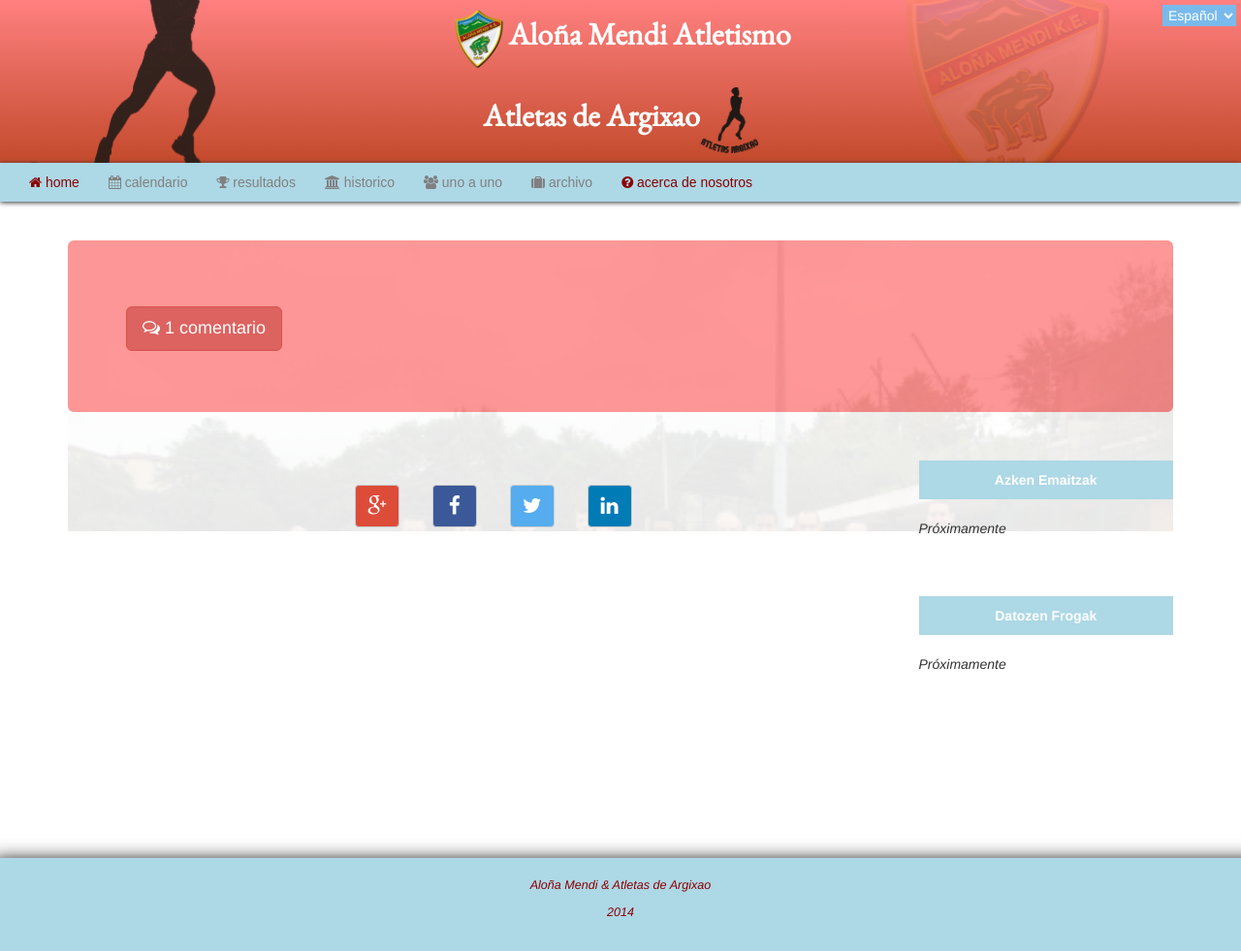
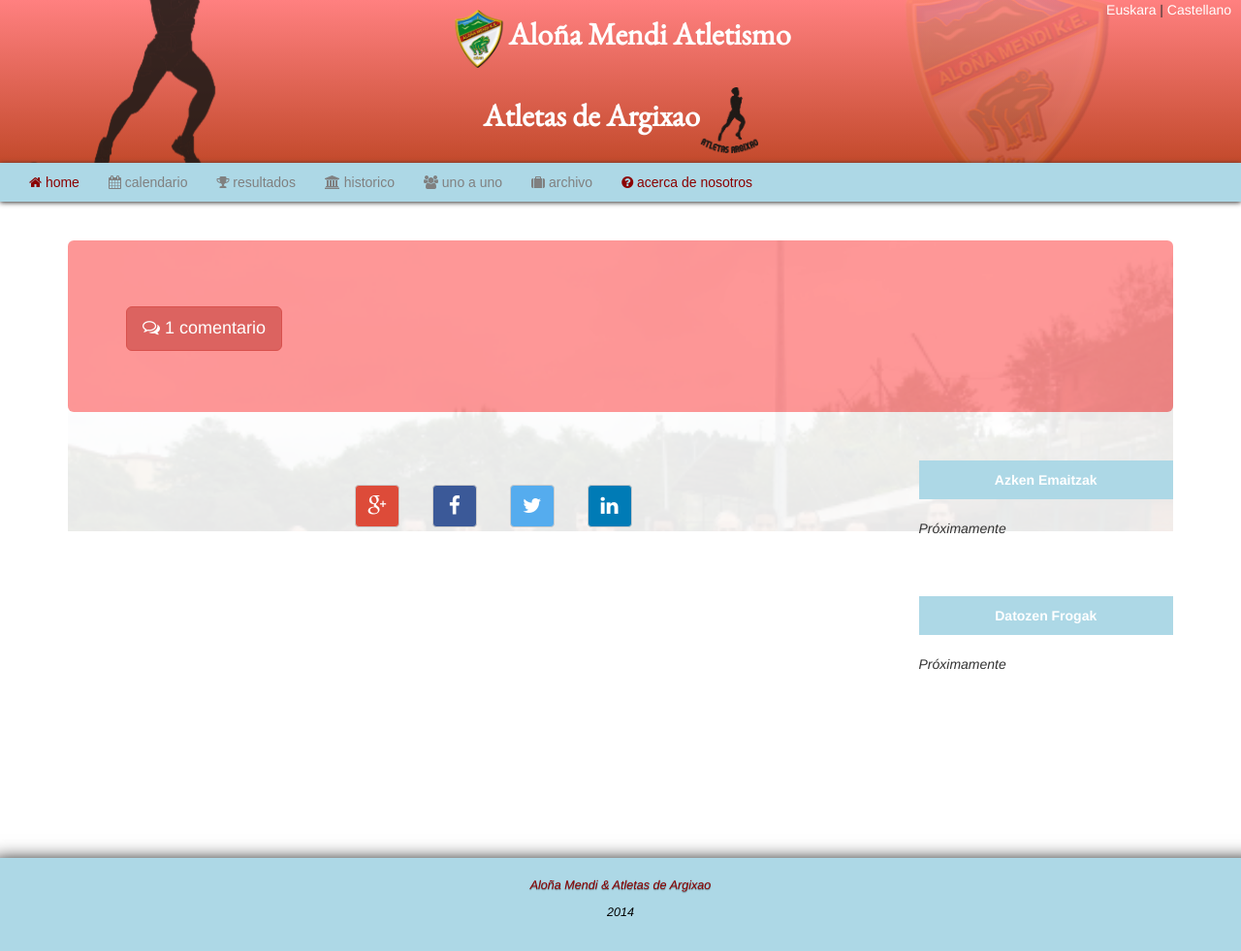
Before and after one commit to corand/athlet-stats, a Django app: template athlet_stats/athlet_stats/templates/web/post.html in a window 1280 px wide. Shown: the whole page at 97% size. Run offline with Django 3.2, Linux system fonts and the light colour scheme; the template is opened without the code that fills it, so the values that code supplies are empty; some libraries are stand-ins or nearby versions; some web fonts are replaced.

Commit message:
language links and footer shadow

```diff
--- a/athlet_stats/athlet_stats/static/css/web/style.css
+++ b/athlet_stats/athlet_stats/static/css/web/style.css
@@ -1,4 +1,6 @@
 h1 p{ margin: 0;}
+::-moz-selection { color: white;  background: #C34A2C; }
+::selection      { color: white;  background: #C34A2C; }
 .header{
         min-height:135px;
         text-align:center; background-color:lightblue;
@@ -7,6 +9,9 @@ h1 p{ margin: 0;}
 		 background-repeat: repeat-x;
 		position: relative;
         box-shadow: 0 0 2px 2px;}
+
+.langs{ position:absolute; top:0; right:10px; z-index:99;}
+.langs a{ color:white; }
 
 .footer{ text-align: center;
         padding:20px;
@@ -17,7 +22,11 @@ h1 p{ margin: 0;}
         margin-top:150px;
          font-style: italic; }
 
-.footer p{ color:darkred;}
+.footer p{ color:black;}
+
+.footer p:first-child{ color:darkred; display:inline-block;text-shadow:0 1px 1px rgba(0, 0, 0, 0.5); }
+
+
 
 .aloina_eskudua{ position: absolute;
 				top:0;
--- a/athlet_stats/athlet_stats/templates/web/base.html
+++ b/athlet_stats/athlet_stats/templates/web/base.html
@@ -16,18 +16,13 @@
 		<link rel="stylesheet" href="{{STATIC_URL}}font-awesome/css/font-awesome.min.css" />
 		<link rel="stylesheet" href="{{STATIC_URL}}css/web/style.css" />
 
+		<link rel="shortcut icon" href="{{STATIC_URL}}img/favicon.ico" type="image/x-icon">
+		<link rel="icon" href="/{{STATIC_URL}}img/favicon.ico" type="image/x-icon">
+
 	</head>
 	<body>
 		<div class="container-fluid header">
-		<form action="{% url 'set_language' %}" method="post">
-			{% csrf_token %}
-			<input name="next" type="hidden" value="{{ redirect_to }}" />
-			<select name="language"  onchange="this.form.submit()" class="idiomas">
-				<option value="es" {% if "es" == LANGUAGE_CODE %} selected="selected"{% endif %}>Español</option>
-				<option value="eu"  {% if "eu" == LANGUAGE_CODE %} selected="selected"{% endif %}>Euskara</option>
-			</select>
-		</form>
-
+		{% block switchlang %}{% endblock %}
 			<div class="aloina_eskudua hidden-xs"></div>
 			<div class="argixao_eskudua hidden-xs"></div>
 			<div class="row">
--- a/athlet_stats/athlet_stats/templates/web/post.html
+++ b/athlet_stats/athlet_stats/templates/web/post.html
@@ -12,6 +12,15 @@
 	{% endif %}
 		<meta property="og:site_name" content="Aloña Mendi Atletismo & Atletas de Argixao"/>
 {% endblock %}
+
+{% block switchlang %}
+	<div class="langs">
+		<a href="#">Euskara</a> |
+		<a href="#">Castellano</a>
+	</div>
+{% endblock %}
+
+
 {% block content%}
 <div class="container">
 
--- a/athlet_stats/athlet_stats/urls.py
+++ b/athlet_stats/athlet_stats/urls.py
@@ -41,6 +41,7 @@ urlpatterns = patterns('',
     url(r'^rosetta/', include('rosetta.urls')),
 #    (r'^localeurl/', include('localeurl.urls')),
     url(r'^i18n/', include('django.conf.urls.i18n')),
+    (r'^media/(?P<path>.*)$', 'django.views.static.serve', {'document_root': settings.MEDIA_ROOT, 'show_indexes':True}),
 )
 
 urlpatterns += i18n_patterns('',
```
Also changed, not shown: athlet_stats/athlet_stats/settings.py (+4 -4 lines), athlet_stats/athlet_stats/templates/web/about_us.html (+11 -0 lines), athlet_stats/athlet_stats/templates/web/blog.html (+11 -0 lines), athlet_stats/web/views.py (+8 -0 lines), athlet_stats/athlet_stats/carga/2014/10/10/3.jpg (added), athlet_stats/athlet_stats/carga/2014/10/10/3_1.jpg (added), athlet_stats/athlet_stats/carga/2014/10/10/3_2.jpg (added), athlet_stats/athlet_stats/carga/2014/10/10/3_3.jpg (added), athlet_stats/athlet_stats/carga/2014/10/10/3_4.jpg (added), athlet_stats/athlet_stats/carga/2014/10/10/4.jpg (added), athlet_stats/athlet_stats/carga/2014/10/10/4_1.jpg (added), athlet_stats/athlet_stats/static/img/favicon.ico (added), 3 other files.
